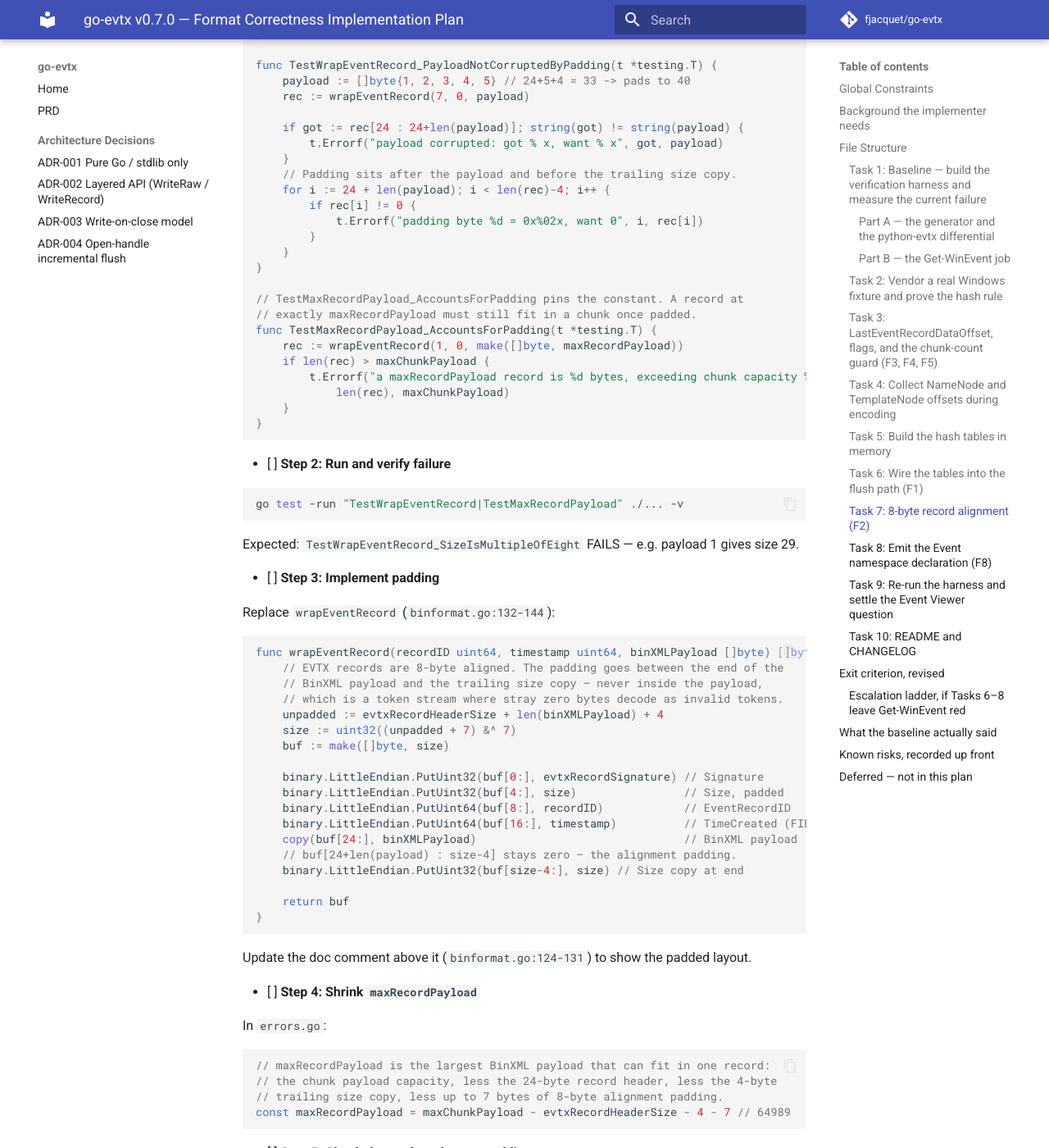
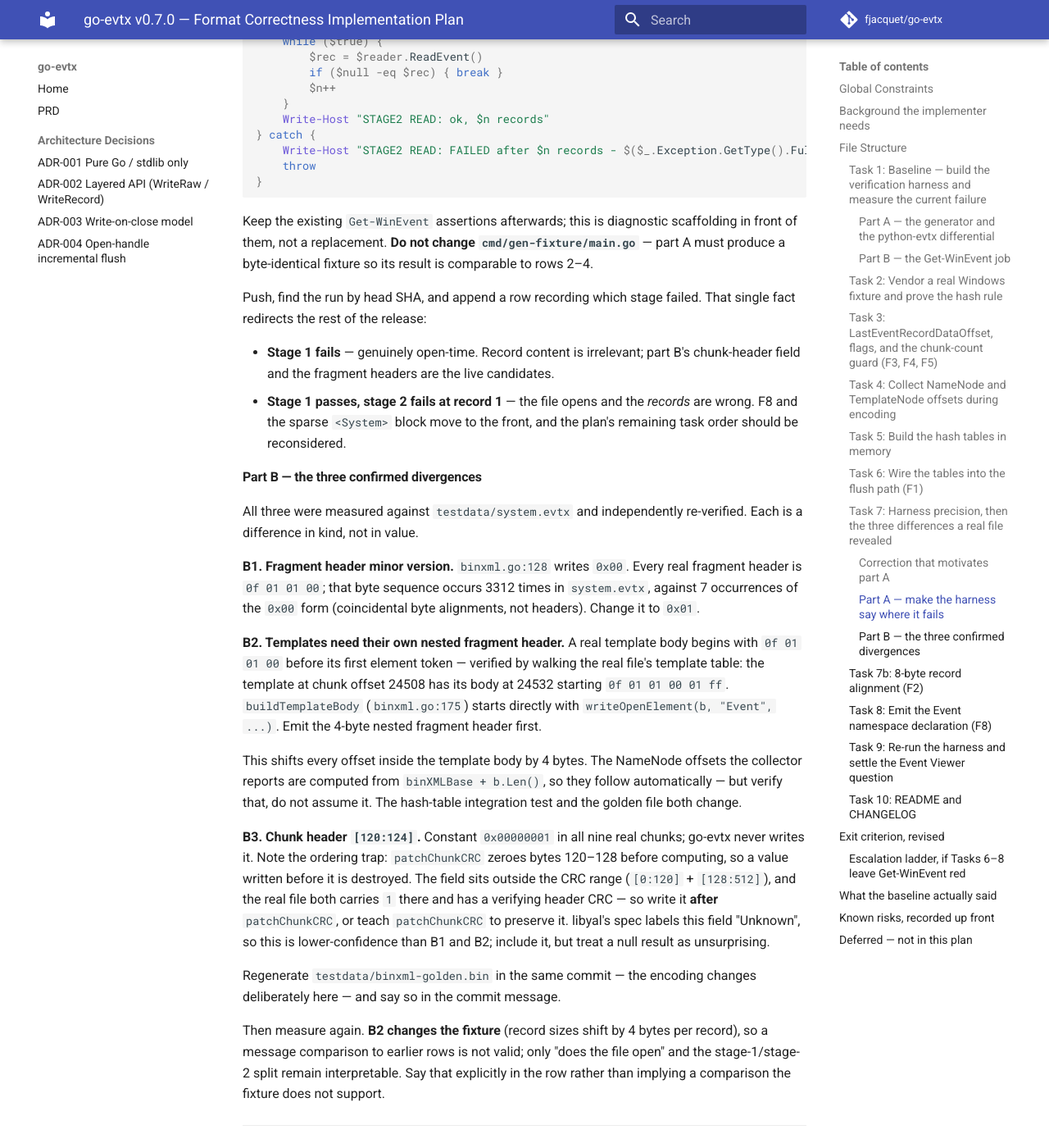
Before and after one commit to fjacquet/go-evtx, an MkDocs documentation site: the page built from docs/superpowers/plans/2026-08-08-v0.7.0-format-correctness.md, in a window 1280 px wide and 1400 px high, scrolled down 42828 px. Shown: the whole window at 82% size. Built offline with MkDocs 1.6.1 and Material for MkDocs 9.7.7, drawn with Linux system fonts in a browser that asks for light colours; comment, search, counter and statistics services are not loaded; some of the changed text lies outside the part shown.

Commit message:
docs: act on the escalation, and correct an unsound premise
The E2 rung — structural diff against the real Windows file we have had
vendored since Task 2 and only ever used to validate hash rules — found more
than the remaining plan tasks contained.

CORRECTION FIRST. Every conclusion so far called this an open-time rejection
and used that to rule out record content, including F8's missing xmlns and
the sparse <System> block. The harness runs @(Get-WinEvent ...), whose eager
enumeration makes a throw while decoding record 1 indistinguishable from a
throw while opening. The instrument cannot make the distinction three tasks
of elimination were built on. Those candidates are live again.

New Task 7, part A: split the PowerShell into an EventLogReader open stage and
a record-by-record read stage, so the failure names its own location. No
writer change, so the fixture stays byte-identical and the row stays
comparable. Which stage fails redirects the rest of the release.

Part B, three divergences measured against testdata/system.evtx and re-verified
independently:

  B1 fragment header minor version is 0x00; every real one is 0f 01 01 00,
     3312 occurrences against 7 of the 0x00 form
  B2 a real template body opens with its own nested fragment header
     (template at 24508, body at 24532 starts 0f 01 01 00 01 ff);
     buildTemplateBody starts straight at <Event>
  B3 chunk header [120:124] is 0x00000001 in all nine real chunks, never
     written by us. patchChunkCRC zeroes 120-128, so it must be written after
     — libyal calls the field Unknown, so lower confidence than B1/B2

B2 shifts every in-template offset by 4 bytes, so it changes the fixture and
its row is not message-comparable to earlier ones.

Old Task 7 becomes 7b.

Co-Authored-By: Claude Opus 5 <noreply@anthropic.com>
Claude-Session: https://claude.ai/code/session_01SMMD2wrcUhxVtxB2pNjdgF

````diff
--- a/docs/superpowers/plans/2026-08-08-v0.7.0-format-correctness.md
+++ b/docs/superpowers/plans/2026-08-08-v0.7.0-format-correctness.md
@@ -1934,7 +1934,79 @@ stored CRC to pin that ordering."
 
 ---
 
-### Task 7: 8-byte record alignment (F2)
+### Task 7: Harness precision, then the three differences a real file revealed
+
+The escalation ladder's E2 rung ran and found more than the remaining plan tasks contained. This task acts on it. It has **two measurements**, and the first one must happen before the second.
+
+#### Correction that motivates part A
+
+Every previous conclusion in this release described the failure as an **open-time rejection**, and used that to rule out anything living in record content — including F8's missing `xmlns` and the sparse `<System>` block.
+
+**That reasoning was unsound.** The harness runs `$events = @(Get-WinEvent -Path ... -ErrorAction Stop)`. The `@( )` forces eager enumeration, so an exception thrown while decoding record 1 is indistinguishable from one thrown while opening the file. Both surface on the same line. Nothing measured so far separates them, and three tasks' worth of candidate-elimination rested on a distinction the instrument cannot make.
+
+#### Part A — make the harness say *where* it fails
+
+**Files:** `.github/workflows/format-verify.yml`, `docs/format-baseline.md`
+
+Split the single call into stages that fail independently, so the failure point is visible:
+
+```powershell
+$ErrorActionPreference = 'Stop'
+
+# Stage 1: can the log be opened at all? A FileNotFound/InvalidData here is an
+# open-time rejection — the parser never reached a record.
+try {
+    $reader = [System.Diagnostics.Eventing.Reader.EventLogReader]::new(
+        [System.Diagnostics.Eventing.Reader.EventLogQuery]::new(
+            'artifacts/generated.evtx',
+            [System.Diagnostics.Eventing.Reader.PathType]::FilePath))
+    Write-Host "STAGE1 OPEN: ok"
+} catch {
+    Write-Host "STAGE1 OPEN: FAILED - $($_.Exception.GetType().FullName): $($_.Exception.Message)"
+    throw
+}
+
+# Stage 2: read records one at a time, so a decode failure names its record.
+$n = 0
+try {
+    while ($true) {
+        $rec = $reader.ReadEvent()
+        if ($null -eq $rec) { break }
+        $n++
+    }
+    Write-Host "STAGE2 READ: ok, $n records"
+} catch {
+    Write-Host "STAGE2 READ: FAILED after $n records - $($_.Exception.GetType().FullName): $($_.Exception.Message)"
+    throw
+}
+```
+
+Keep the existing `Get-WinEvent` assertions afterwards; this is diagnostic scaffolding in front of them, not a replacement. **Do not change `cmd/gen-fixture/main.go`** — part A must produce a byte-identical fixture so its result is comparable to rows 2–4.
+
+Push, find the run by head SHA, and append a row recording which stage failed. That single fact redirects the rest of the release:
+
+- **Stage 1 fails** — genuinely open-time. Record content is irrelevant; part B's chunk-header field and the fragment headers are the live candidates.
+- **Stage 1 passes, stage 2 fails at record 1** — the file opens and the *records* are wrong. F8 and the sparse `<System>` block move to the front, and the plan's remaining task order should be reconsidered.
+
+#### Part B — the three confirmed divergences
+
+All three were measured against `testdata/system.evtx` and independently re-verified. Each is a difference in kind, not in value.
+
+**B1. Fragment header minor version.** `binxml.go:128` writes `0x00`. Every real fragment header is `0f 01 01 00`; that byte sequence occurs 3312 times in `system.evtx`, against 7 occurrences of the `0x00` form (coincidental byte alignments, not headers). Change it to `0x01`.
+
+**B2. Templates need their own nested fragment header.** A real template body begins with `0f 01 01 00` before its first element token — verified by walking the real file's template table: the template at chunk offset 24508 has its body at 24532 starting `0f 01 01 00 01 ff`. `buildTemplateBody` (`binxml.go:175`) starts directly with `writeOpenElement(b, "Event", ...)`. Emit the 4-byte nested fragment header first.
+
+This shifts every offset inside the template body by 4 bytes. The NameNode offsets the collector reports are computed from `binXMLBase + b.Len()`, so they follow automatically — but verify that, do not assume it. The hash-table integration test and the golden file both change.
+
+**B3. Chunk header `[120:124]`.** Constant `0x00000001` in all nine real chunks; go-evtx never writes it. Note the ordering trap: `patchChunkCRC` zeroes bytes 120–128 before computing, so a value written before it is destroyed. The field sits outside the CRC range (`[0:120]` + `[128:512]`), and the real file both carries `1` there and has a verifying header CRC — so write it **after** `patchChunkCRC`, or teach `patchChunkCRC` to preserve it. libyal's spec labels this field "Unknown", so this is lower-confidence than B1 and B2; include it, but treat a null result as unsurprising.
+
+Regenerate `testdata/binxml-golden.bin` in the same commit — the encoding changes deliberately here — and say so in the commit message.
+
+Then measure again. **B2 changes the fixture** (record sizes shift by 4 bytes per record), so a message comparison to earlier rows is not valid; only "does the file open" and the stage-1/stage-2 split remain interpretable. Say that explicitly in the row rather than implying a comparison the fixture does not support.
+
+---
+
+### Task 7b: 8-byte record alignment (F2)
 
 **Files:**
 - Modify: `binformat.go` (`wrapEventRecord`, lines 122-144)
````
